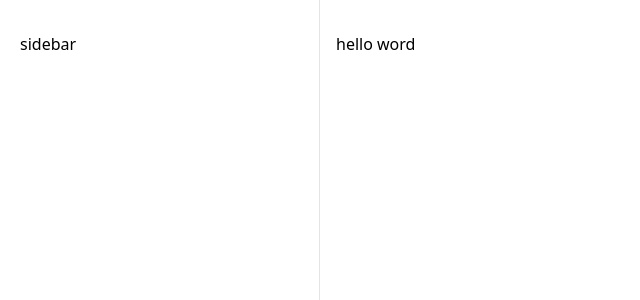
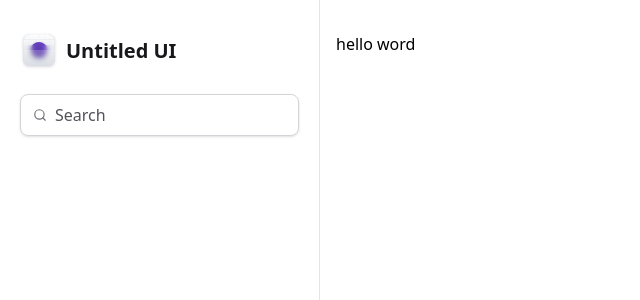
Before and after one commit to horquidia-lima/dashboard, a Next.js app: page / in a window 1280 px wide. Shown: the top 300 px of the page, without its empty margins (0-640 px from the left). Built offline with nearby package versions, Linux system fonts and the light colour scheme.

Commit message:
Logo e Input de Busca

```diff
--- a/src/app/layout.tsx
+++ b/src/app/layout.tsx
@@ -1,6 +1,7 @@
 import type { Metadata } from "next";
 import { Geist, Geist_Mono } from "next/font/google";
 import "./globals.css";
+import { Sidebar } from "@/components/Sidebar";
 
 const geistSans = Geist({
   variable: "--font-geist-sans",
@@ -28,7 +29,7 @@
         className={`${geistSans.variable} ${geistMono.variable} antialiased`}
       >
       <div className="min-h-screen grid grid-cols-app">
-        <aside className="border-r border-zinc-200 px-5 py-8">sidebar</aside>
+        <Sidebar/>
         <main className="px-4 pb-12 pt-8">
           {children}
         </main>
--- /dev/null
+++ b/src/components/Sidebar/Logo.tsx
@@ -0,0 +1,203 @@
+export function Logo() {
+  return (
+    <strong className="flex items-center gap-2 text-xl font-semibold text-zinc-900">
+      <svg
+        width={38}
+        height={38}
+        viewBox="0 0 38 38"
+        fill="none"
+        xmlns="http://www.w3.org/2000/svg"
+      >
+        <g filter="url(#filter0_dd_28135_307)">
+          <g clipPath="url(#clip0_28135_307)">
+            <rect x={3} y={2} width={32} height={32} rx={8} fill="#fff" />
+            <rect
+              x={3}
+              y={2}
+              width={32}
+              height={32}
+              rx={8}
+              fill="url(#paint0_linear_28135_307)"
+            />
+            <path
+              fillRule="evenodd"
+              clipRule="evenodd"
+              d="M19 4.039c-7.71 0-13.961 6.25-13.961 13.961 0 7.71 6.25 13.961 13.961 13.961 7.71 0 13.961-6.25 13.961-13.961 0-7.71-6.25-13.961-13.961-13.961zM4.961 18c0-7.753 6.286-14.039 14.039-14.039S33.039 10.247 33.039 18 26.753 32.039 19 32.039 4.961 25.753 4.961 18z"
+              fill="#D0D5DD"
+            />
+            <path
+              fillRule="evenodd"
+              clipRule="evenodd"
+              d="M19 14.078a3.922 3.922 0 100 7.845 3.922 3.922 0 000-7.845zM15 18a4 4 0 118 0 4 4 0 01-8 0z"
+              fill="#D0D5DD"
+            />
+            <path
+              fillRule="evenodd"
+              clipRule="evenodd"
+              d="M19 15.32a2.68 2.68 0 100 5.36 2.68 2.68 0 000-5.36zM16.243 18a2.757 2.757 0 115.514 0 2.757 2.757 0 01-5.514 0z"
+              fill="#D0D5DD"
+            />
+            <path d="M18.961 2h.078v32h-.078V2z" fill="#D0D5DD" />
+            <path d="M35 17.96v.079H3v-.078h32z" fill="#D0D5DD" />
+            <path
+              d="M29.602 2h.078v32h-.078V2zM13.64 2h.078v32h-.077V2zM24.282 2h.077v32h-.077V2zM8.32 2h.078v32H8.32V2z"
+              fill="#D0D5DD"
+            />
+            <path
+              d="M35 28.602v.077H3v-.077h32zM35 12.64v.078H3v-.077h32zM35 23.281v.078H3v-.078h32zM35 7.32v.078H3V7.32h32z"
+              fill="#D0D5DD"
+            />
+            <g filter="url(#filter1_dd_28135_307)">
+              <circle
+                cx={19}
+                cy={18}
+                r={8}
+                fill="url(#paint1_linear_28135_307)"
+              />
+            </g>
+            <foreignObject x={-2} y={13} width={42} height={26}>
+              <div
+                xmlns="http://www.w3.org/1999/xhtml"
+                style={{
+                  backdropFilter: "blur(2.5px)",
+                  height: "100%",
+                  width: "100%"
+                }}
+                clipPath="url(#bgblur_1_28135_307_clip_path)"
+              />
+            </foreignObject>
+            <path
+              d="M3 18h32v3.2c0 4.48 0 6.72-.872 8.432a8 8 0 01-3.496 3.496C28.92 34 26.68 34 22.2 34h-6.4c-4.48 0-6.72 0-8.432-.872a8 8 0 01-3.496-3.496C3 27.92 3 25.68 3 21.2V18z"
+              fill="#fff"
+              fillOpacity={0.2}
+              data-figma-bg-blur-radius={5}
+            />
+          </g>
+          <rect
+            x={3.15}
+            y={2.15}
+            width={31.7}
+            height={31.7}
+            rx={7.85}
+            stroke="#D0D5DD"
+            strokeWidth={0.3}
+          />
+        </g>
+        <defs>
+          <filter
+            id="filter0_dd_28135_307"
+            x={0}
+            y={0}
+            width={38}
+            height={38}
+            filterUnits="userSpaceOnUse"
+            colorInterpolationFilters="sRGB"
+          >
+            <feFlood floodOpacity={0} result="BackgroundImageFix" />
+            <feColorMatrix
+              in="SourceAlpha"
+              values="0 0 0 0 0 0 0 0 0 0 0 0 0 0 0 0 0 0 127 0"
+              result="hardAlpha"
+            />
+            <feOffset dy={1} />
+            <feGaussianBlur stdDeviation={1} />
+            <feColorMatrix values="0 0 0 0 0.0627451 0 0 0 0 0.0941176 0 0 0 0 0.156863 0 0 0 0.06 0" />
+            <feBlend
+              in2="BackgroundImageFix"
+              result="effect1_dropShadow_28135_307"
+            />
+            <feColorMatrix
+              in="SourceAlpha"
+              values="0 0 0 0 0 0 0 0 0 0 0 0 0 0 0 0 0 0 127 0"
+              result="hardAlpha"
+            />
+            <feOffset dy={1} />
+            <feGaussianBlur stdDeviation={1.5} />
+            <feColorMatrix values="0 0 0 0 0.0627451 0 0 0 0 0.0941176 0 0 0 0 0.156863 0 0 0 0.1 0" />
+            <feBlend
+              in2="effect1_dropShadow_28135_307"
+              result="effect2_dropShadow_28135_307"
+            />
+            <feBlend
+              in="SourceGraphic"
+              in2="effect2_dropShadow_28135_307"
+              result="shape"
+            />
+          </filter>
+          <filter
+            id="filter1_dd_28135_307"
+            x={8}
+            y={8}
+            width={22}
+            height={22}
+            filterUnits="userSpaceOnUse"
+            colorInterpolationFilters="sRGB"
+          >
+            <feFlood floodOpacity={0} result="BackgroundImageFix" />
+            <feColorMatrix
+              in="SourceAlpha"
+              values="0 0 0 0 0 0 0 0 0 0 0 0 0 0 0 0 0 0 127 0"
+              result="hardAlpha"
+            />
+            <feOffset dy={1} />
+            <feGaussianBlur stdDeviation={1} />
+            <feColorMatrix values="0 0 0 0 0.0627451 0 0 0 0 0.0941176 0 0 0 0 0.156863 0 0 0 0.06 0" />
+            <feBlend
+              in2="BackgroundImageFix"
+              result="effect1_dropShadow_28135_307"
+            />
+            <feColorMatrix
+              in="SourceAlpha"
+              values="0 0 0 0 0 0 0 0 0 0 0 0 0 0 0 0 0 0 127 0"
+              result="hardAlpha"
+            />
+            <feOffset dy={1} />
+            <feGaussianBlur stdDeviation={1.5} />
+            <feColorMatrix values="0 0 0 0 0.0627451 0 0 0 0 0.0941176 0 0 0 0 0.156863 0 0 0 0.1 0" />
+            <feBlend
+              in2="effect1_dropShadow_28135_307"
+              result="effect2_dropShadow_28135_307"
+            />
+            <feBlend
+              in="SourceGraphic"
+              in2="effect2_dropShadow_28135_307"
+              result="shape"
+            />
+          </filter>
+          <clipPath
+            id="bgblur_1_28135_307_clip_path"
+            transform="translate(2 -13)"
+          >
+            <path d="M3 18h32v3.2c0 4.48 0 6.72-.872 8.432a8 8 0 01-3.496 3.496C28.92 34 26.68 34 22.2 34h-6.4c-4.48 0-6.72 0-8.432-.872a8 8 0 01-3.496-3.496C3 27.92 3 25.68 3 21.2V18z" />
+          </clipPath>
+          <linearGradient
+            id="paint0_linear_28135_307"
+            x1={19}
+            y1={2}
+            x2={19}
+            y2={34}
+            gradientUnits="userSpaceOnUse"
+          >
+            <stop stopColor="#fff" />
+            <stop offset={1} stopColor="#D0D5DD" />
+          </linearGradient>
+          <linearGradient
+            id="paint1_linear_28135_307"
+            x1={15}
+            y1={26}
+            x2={23}
+            y2={10}
+            gradientUnits="userSpaceOnUse"
+          >
+            <stop stopColor="#53389E" />
+            <stop offset={1} stopColor="#6941C6" />
+          </linearGradient>
+          <clipPath id="clip0_28135_307">
+            <rect x={3} y={2} width={32} height={32} rx={8} fill="#fff" />
+          </clipPath>
+        </defs>
+      </svg>
+      <span>Untitled UI</span>
+    </strong>
+  )
+}
--- /dev/null
+++ b/src/components/Sidebar/index.tsx
@@ -0,0 +1,15 @@
+import { Search } from "lucide-react";
+import { Logo } from "./Logo";
+
+export function Sidebar() {
+    return (
+       <aside className="border-r border-zinc-200 px-5 py-8 space-y-6">
+        <Logo/>
+
+        <div className="flex w-full items-center gap-2 rounded-lg border border-zinc-300 px-3 py-2 shadow-sm">
+            <Search className="h-5 w-5 text-zinc-500"/>
+            <input className="flex-1 border-0 bg-transparent text-zinc-900 placeholder-zinc-600" placeholder="Search" />
+        </div>
+       </aside>
+    )
+}
```
Also changed, not shown: package.json (+7 -6 lines), 1 other file (tests, documents, lock files or other folders).
